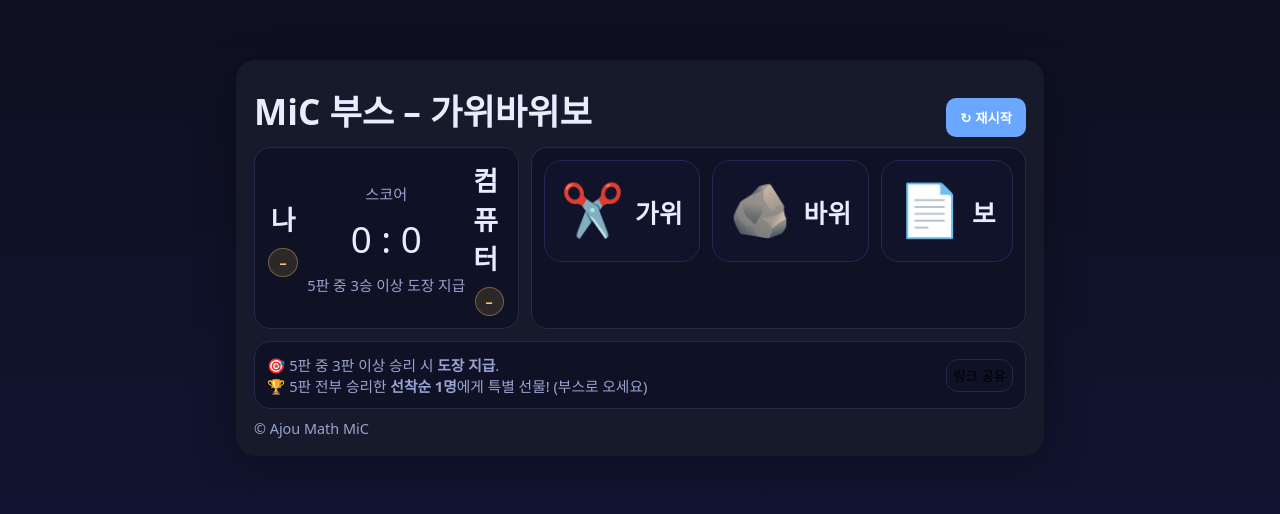
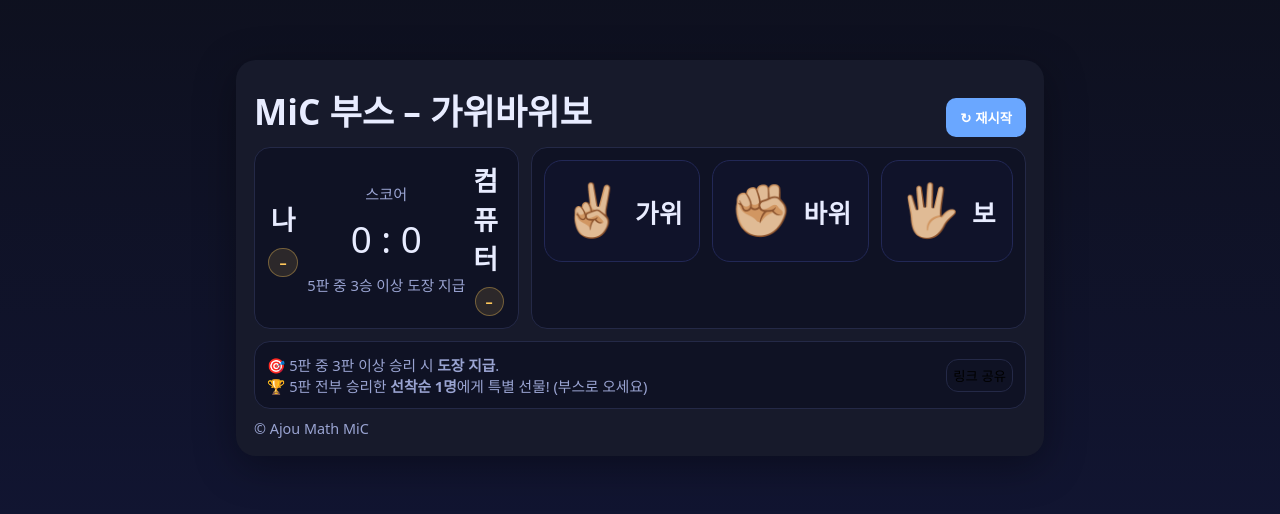
Before and after one commit to math-MiC/RPS, a plain HTML site: page index.html in a window 1280 px wide. Shown: the part 142-656 px from the top of the page. Drawn offline with Linux system fonts and the light colour scheme.

Commit message:
Update index.html

```diff
--- a/index.html
+++ b/index.html
@@ -110,9 +110,9 @@
 
         <div class="box">
           <div class="choices">
-            <button class="choice" data-choice="S"><div class="emo">✂️</div>가위</button>
-            <button class="choice" data-choice="R"><div class="emo">🪨</div>바위</button>
-            <button class="choice" data-choice="P"><div class="emo">📄</div>보</button>
+            <button class="choice" data-choice="S"><div class="emo">✌🏼</div>가위</button>
+            <button class="choice" data-choice="R"><div class="emo">✊🏼</div>바위</button>
+            <button class="choice" data-choice="P"><div class="emo">🖐🏼</div>보</button>
           </div>
           <div id="result" class="result big"></div>
         </div>
```
